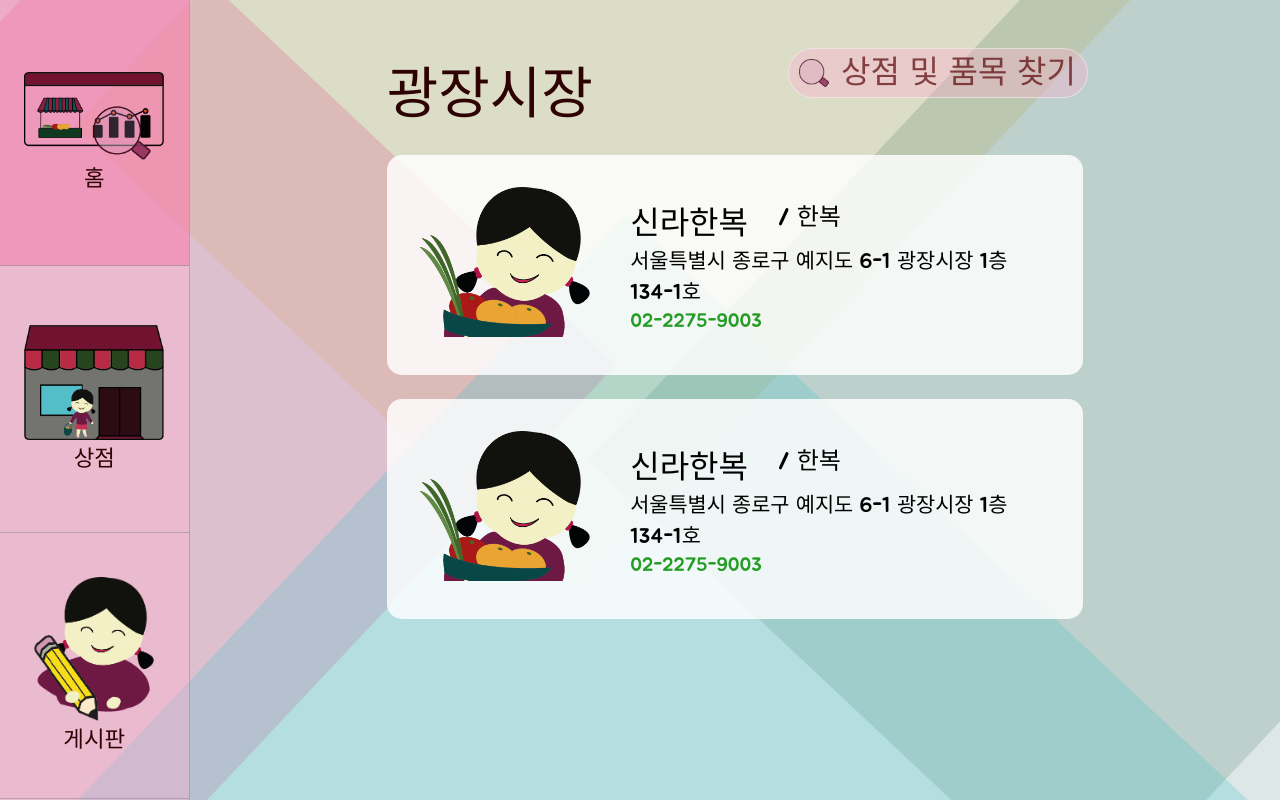
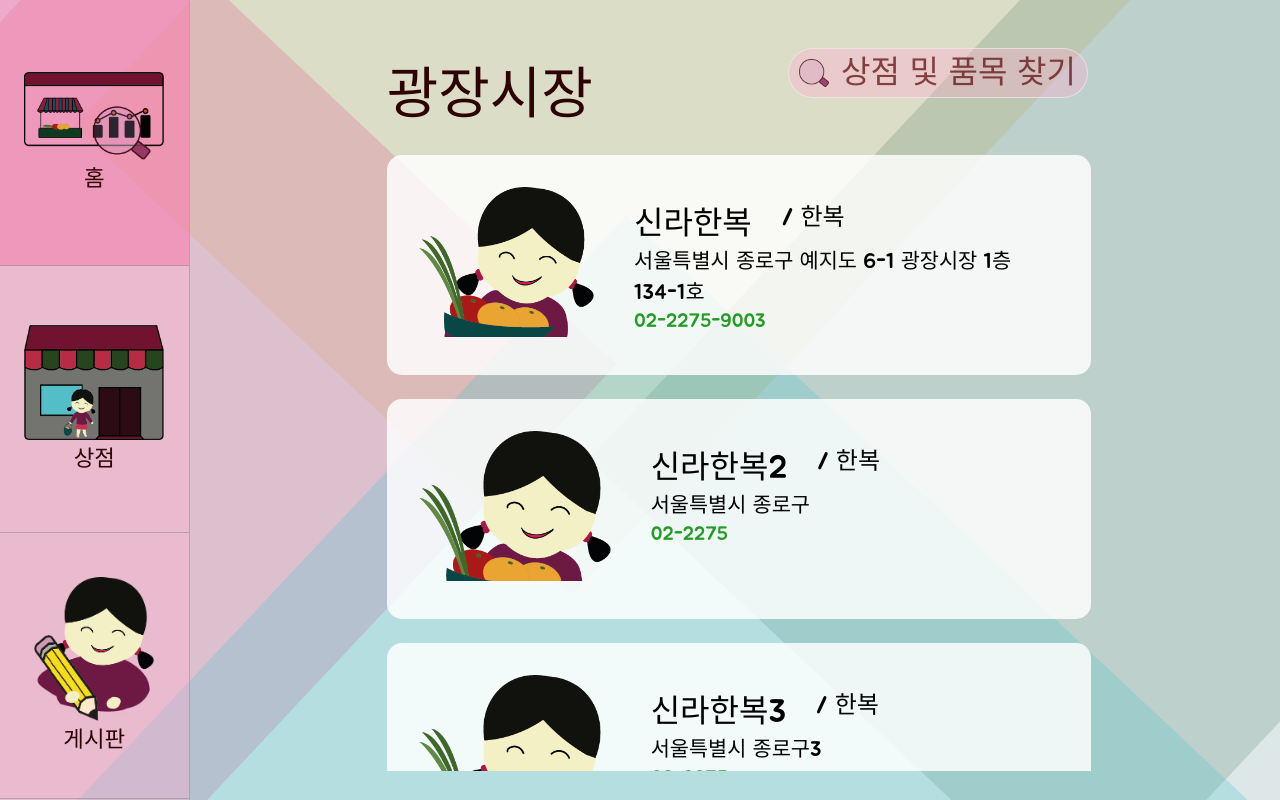
Before and after one commit to angelhackseoul2020/ssasu_market, a Vue app in the folder frontend/: page /market/store in a window 1280 px wide. Shown: the top 800 px of the page. Built offline with nearby package versions, Linux system fonts and the light colour scheme.

Commit message:
[feat] Make market store page
StoreCard data, scroll

```diff
--- a/frontend/src/components/market/MarketStore.vue
+++ b/frontend/src/components/market/MarketStore.vue
@@ -8,8 +8,15 @@
           <input type="text" placeholder="상점 및 품목 찾기" />
         </div>
       </div>
-    <StoreCard></StoreCard>
-    <StoreCard></StoreCard>
+      <div id="StoreList">
+        <StoreCard
+          v-for="data in datas"
+          :key="data"
+          :name="data.name"
+          :address="data.address"
+          :tell="data.tell"
+        />
+      </div>
     </div>
   </div>
 </template>
@@ -18,10 +25,41 @@
 import StoreCard from "./StoreCard.vue";
 export default {
   name: "MarketStore",
+  data() {
+    return {
+      datas: [
+        {
+          name: "신라한복",
+          address: "서울특별시 종로구 예지도 6-1 광장시장 1층 134-1호",
+          tell: "02-2275-9003"
+        },
+        {
+          name: "신라한복2",
+          address: "서울특별시 종로구",
+          tell: "02-2275"
+        },
+        {
+          name: "신라한복3",
+          address: "서울특별시 종로구3",
+          tell: "02-2275"
+        },
+        {
+          name: "신라한복4",
+          address: "서울특별시 종로구4",
+          tell: "02-2275"
+        },
+        {
+          name: "신라한복5",
+          address: "서울특별시 종로구5",
+          tell: "02-2275"
+        }
+      ]
+    };
+  },
   components: {
     StoreCard
   }
-}
+};
 </script>
 
 <style scoped>
@@ -44,7 +82,7 @@ export default {
 }
 .marketName {
   font-size: 3.5rem;
-  color: #2E0202;
+  color: #2e0202;
 }
 .searchBar {
   width: 300px;
@@ -73,4 +111,24 @@ input::placeholder {
   font-size: 2rem;
   color: #5a0909b7;
 }
+#StoreList {
+  position: absolute;
+  overflow: auto;
+  width: 55%;
+  height: 80%;
+}
+#StoreList::-webkit-scrollbar {
+  width: 10px;
+}
+#StoreList::-webkit-scrollbar-thumb {
+  background-color: #88093e;
+  border-radius: 10px;
+  background-clip: padding-box;
+  border: 2px solid transparent;
+}
+#StoreList::-webkit-scrollbar-track {
+  background-color: rgba(221, 149, 149, 0.726);
+  border-radius: 10px;
+  box-shadow: inset 0px 0px 5px white;
+}
 </style>
--- a/frontend/src/components/market/StoreCard.vue
+++ b/frontend/src/components/market/StoreCard.vue
@@ -6,11 +6,11 @@
       </div>
       <div class="storeInfo">
         <div class="storeNameCategory">
-                <div class="storeName">신라한복</div>
+          <div class="storeName">{{name}}</div>
           <div class="storeCategory">/ 한복</div>
         </div>
-            <div class="storeAddress">서울특별시 종로구 예지도 6-1 광장시장 1층 134-1호</div>
-            <div class="storePhone">02-2275-9003</div>
+        <div class="storeAddress">{{address}}</div>
+        <div class="storePhone">{{tell}}</div>
       </div>
     </div>
   </div>
@@ -18,7 +18,18 @@
 
 <script>
 export default {
-  name: "StoreCard"
+  name: "StoreCard",
+  props: {
+    name: {
+      type: String
+    },
+    address: {
+      type: String
+    },
+    tell: {
+      type: String
+    }
+  }
 };
 </script>
 
```
Lines whose indentation alone changed are shown as unchanged.
